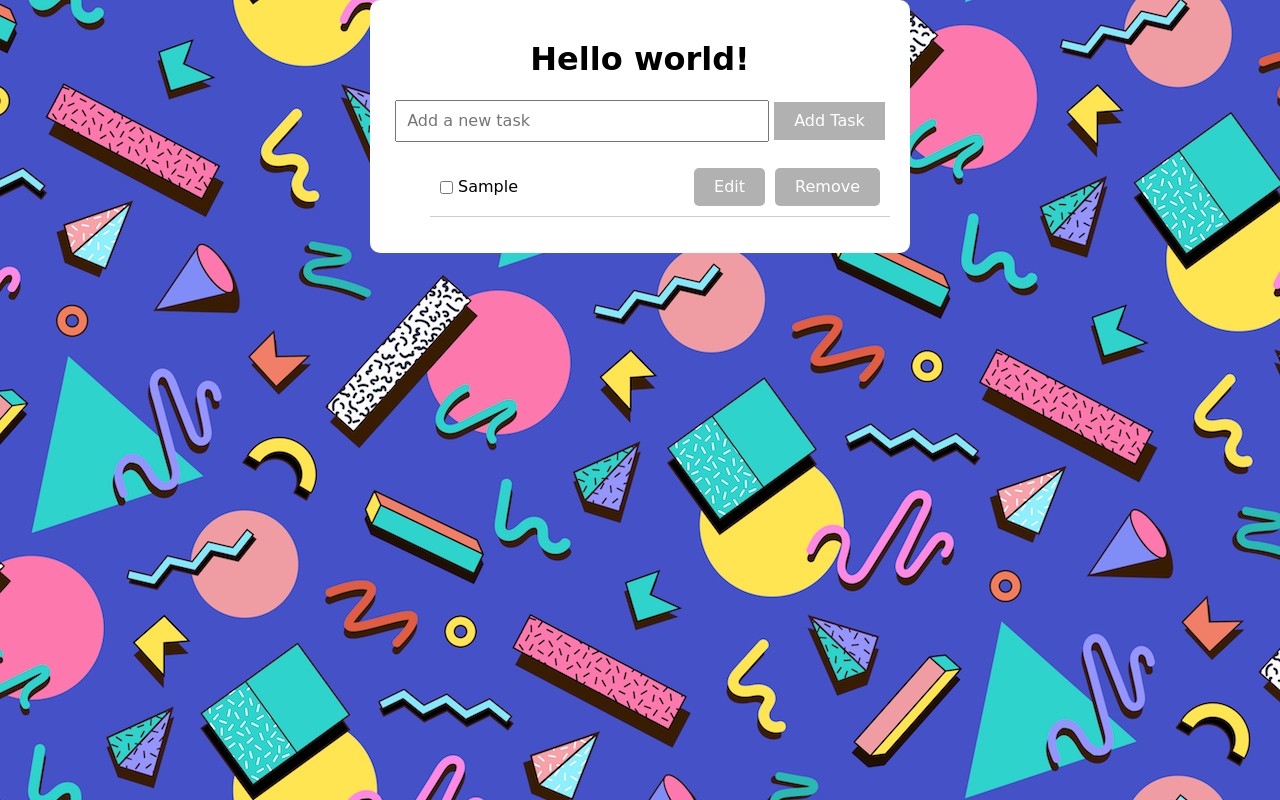
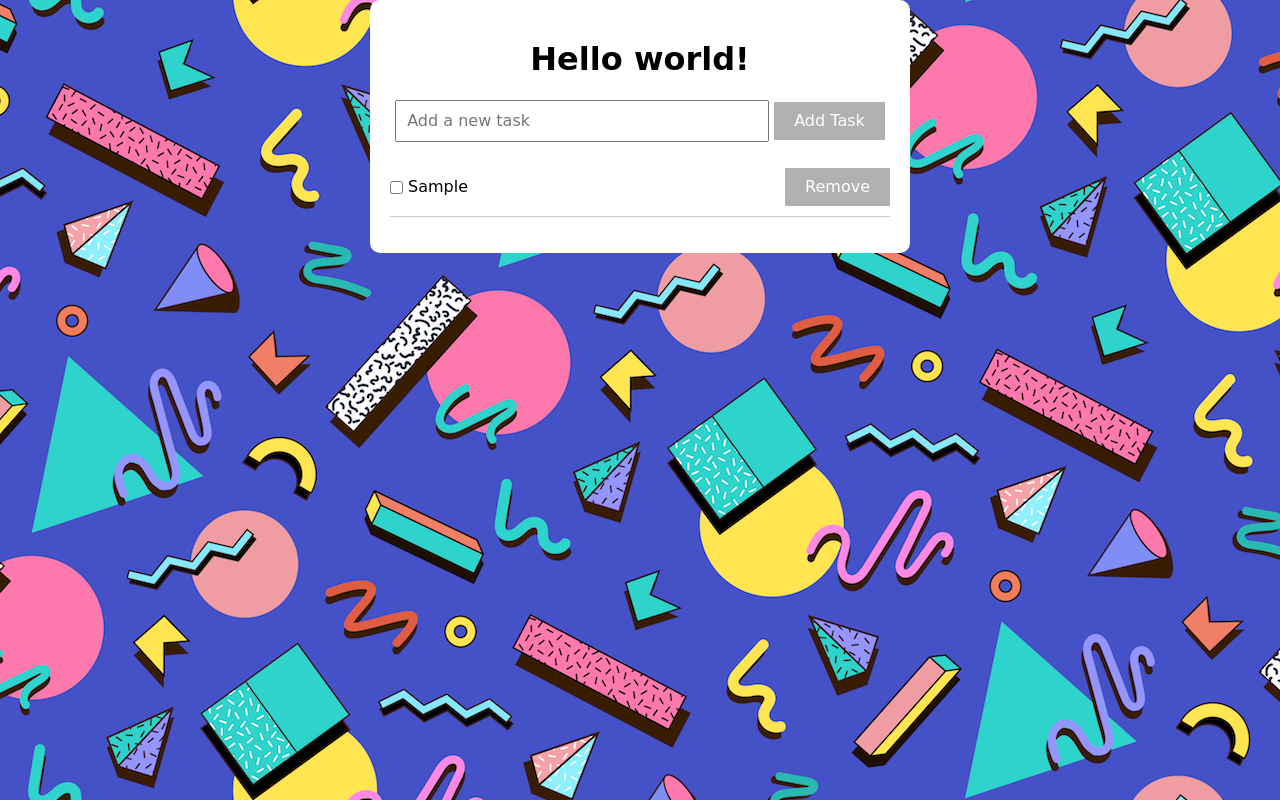
Before and after one commit to tsepakme/aiusha, a React (Vite) app: page / in a window 1280 px wide. Both pictures are taken after typing "Sample" into the empty fields and a click on the button "Add Task". Built offline with nearby package versions, Linux system fonts and the light colour scheme.

Commit message:
Refactor TodoItem styling and improve task management with localStorage; update task text display and remove unnecessary button code

```diff
--- a/components/TodoItem/TodoItem.scss
+++ b/components/TodoItem/TodoItem.scss
@@ -1,7 +1,7 @@
 li {
   display: flex;
   justify-content: space-between;
-  padding: 10px;
+  padding: 10px 0;
   border-bottom: 1px solid #ccc;
 }
 
@@ -19,24 +19,13 @@ li input[type="text"] {
   padding: 5px;
 }
 
-li button {
-  margin-left: 10px;
-  padding: 5px 10px;
-  background-color: #007bff;
-  color: white;
-  border: none;
-  border-radius: 5px;
-  cursor: pointer;
-  transition: background-color 0.3s;
-
-  &:hover {
-    background-color: #0056b3;
-  }
-}
-
 .task {
   display: flex;
   align-items: center;
   justify-content: center;
   gap: 5px;
 }
+
+.task_text {
+  cursor: pointer;
+}
--- a/components/TodoItem/TodoItem.tsx
+++ b/components/TodoItem/TodoItem.tsx
@@ -24,11 +24,11 @@ const TodoItem: React.FC<TodoItemProps> = ({ task, onToggle, onEdit, onSave, onR
             checked={task.completed}
             onChange={onToggle}
           />
-          {task.text}
+          <div className='task_text' onClick={onEdit}>{task.text}</div>
         </div>
       )}
       <div>
-        {!task.isEditing && <Button onClick={onEdit}>Edit</Button>}
+        {/* {!task.isEditing && <Button onClick={onEdit}>Edit</Button>} */}
         <Button onClick={onRemove}>Remove</Button>
       </div>
     </li>
--- a/contexts/TodoContext.tsx
+++ b/contexts/TodoContext.tsx
@@ -1,14 +1,30 @@
-import React, { createContext, useContext, useState, ReactNode } from 'react';
+import React, { createContext, useContext, useState, useEffect, ReactNode } from 'react';
 import { Task } from '../types/todo';
-import { TodoContextProps } from '../types/todo';
 
-// Создание контекста задач
+interface TodoContextProps {
+  tasks: Task[];
+  newTask: string;
+  setNewTask: (task: string) => void;
+  handleAddTask: () => void;
+  handleKeyPress: (event: React.KeyboardEvent<HTMLInputElement>) => void;
+  handleToggleTask: (index: number) => void;
+  handleRemoveTask: (index: number) => void;
+  handleEditTask: (index: number) => void;
+  handleSaveTask: (index: number, newText: string) => void;
+}
+
 const TodoContext = createContext<TodoContextProps | undefined>(undefined);
 
-// Провайдер контекста задач
 export const TodoProvider: React.FC<{ children: ReactNode }> = ({ children }) => {
-  const [tasks, setTasks] = useState<Task[]>([]);
+  const [tasks, setTasks] = useState<Task[]>(() => {
+    const savedTasks = localStorage.getItem('tasks');
+    return savedTasks ? JSON.parse(savedTasks) : [];
+  });
   const [newTask, setNewTask] = useState('');
+
+  useEffect(() => {
+    localStorage.setItem('tasks', JSON.stringify(tasks));
+  }, [tasks]);
 
   const handleAddTask = () => {
     if (newTask.trim()) {
--- a/hooks/useTodos.tsx
+++ b/hooks/useTodos.tsx
@@ -1,9 +1,17 @@
-import { useState } from 'react';
+import { useState, useEffect } from 'react';
 import { Task } from '../types/todo';
 
+// Пользовательский хук для управления состоянием задач
 const useTodos = () => {
-  const [tasks, setTasks] = useState<Task[]>([]);
+  const [tasks, setTasks] = useState<Task[]>(() => {
+    const savedTasks = localStorage.getItem('tasks');
+    return savedTasks ? JSON.parse(savedTasks) : [];
+  });
   const [newTask, setNewTask] = useState('');
+
+  useEffect(() => {
+    localStorage.setItem('tasks', JSON.stringify(tasks));
+  }, [tasks]);
 
   const handleAddTask = () => {
     if (newTask.trim()) {
--- a/src/App.scss
+++ b/src/App.scss
@@ -23,3 +23,7 @@ input {
   width: 70%;
   margin-right: 10px;
 }
+
+ul {
+  padding: 0;
+}
```
